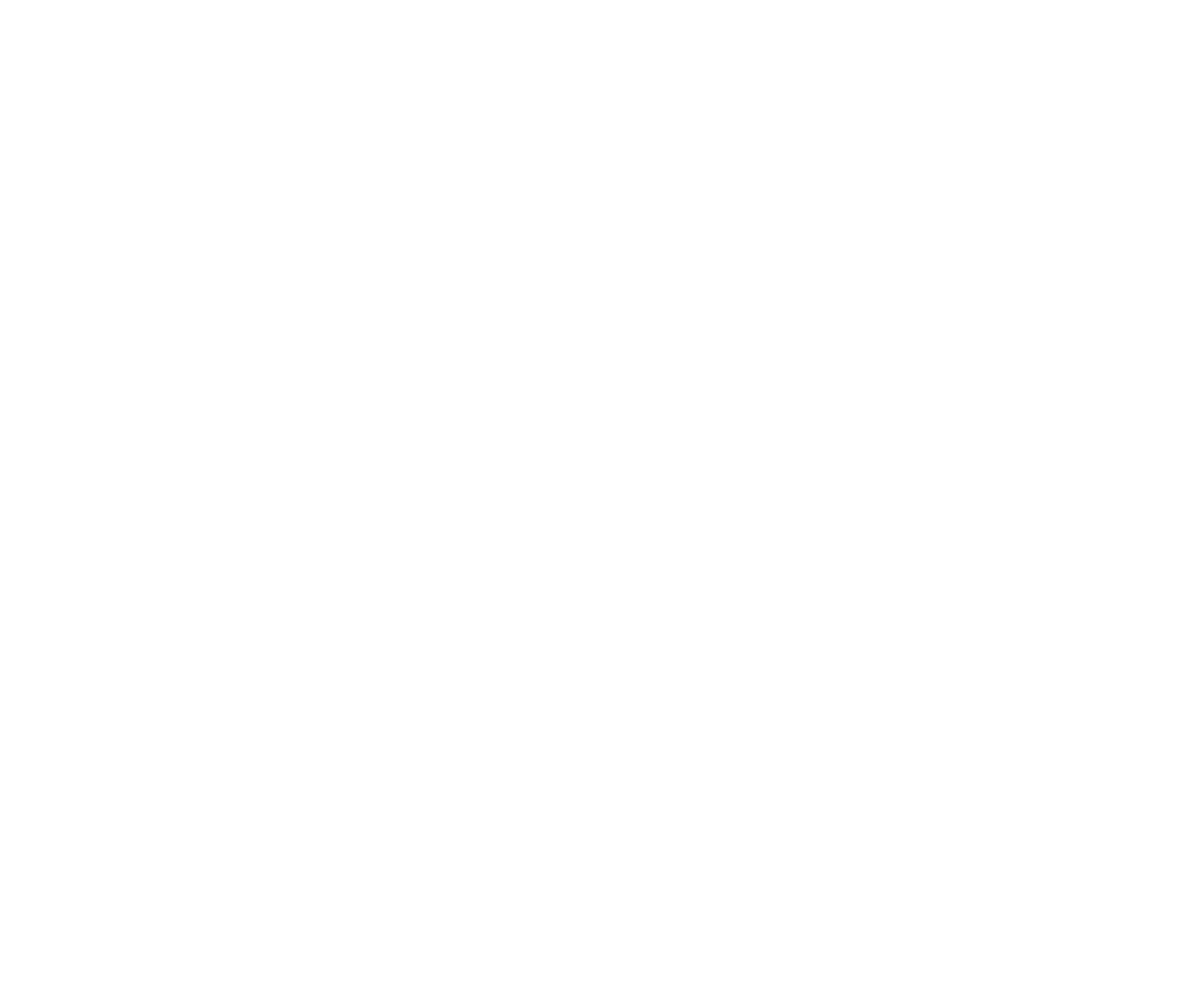
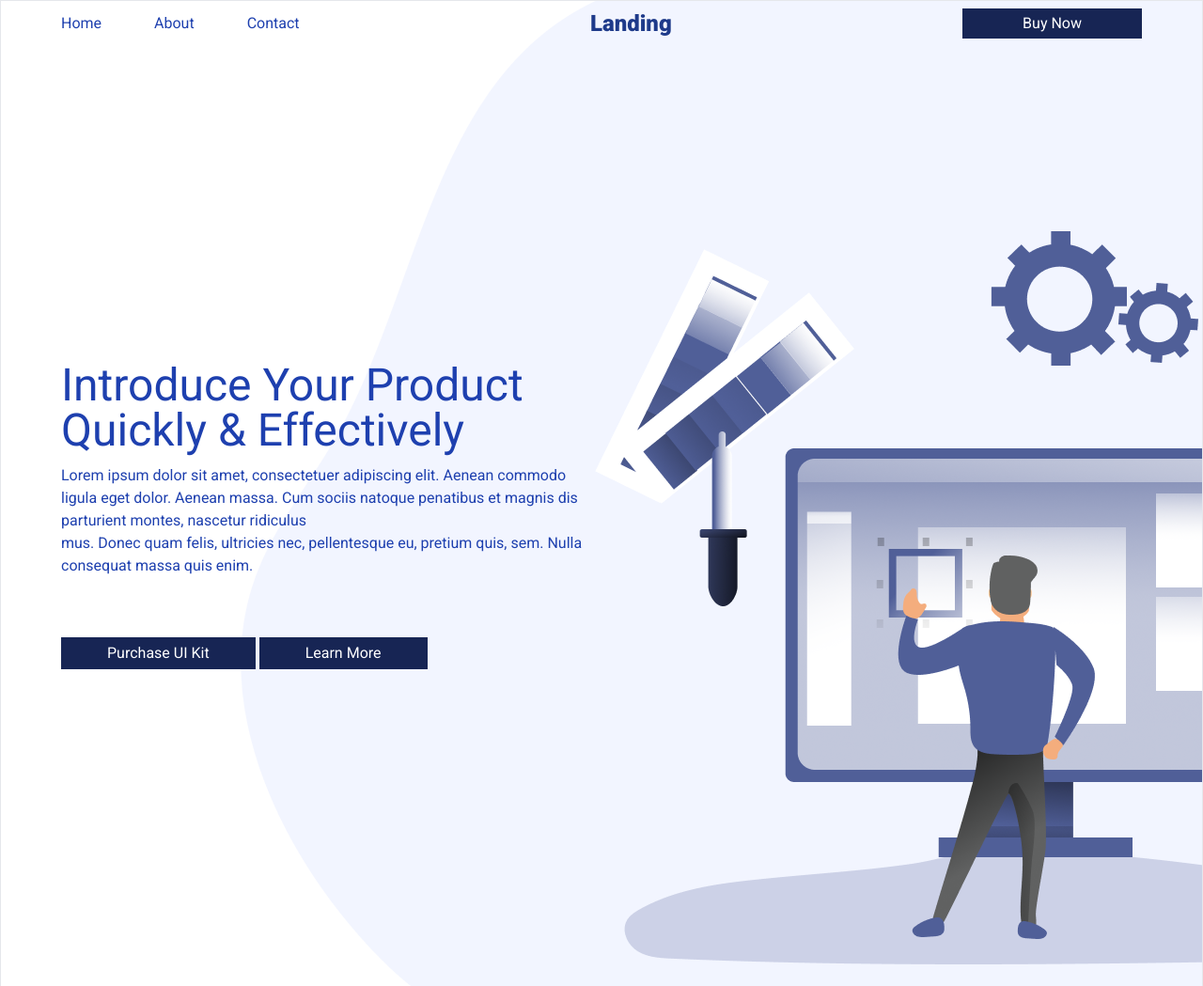
Before and after one commit to pxgacademy/Practice_project_one, a plain HTML site: page index.html in a window 1280 px wide. Shown: the whole page at 94% size. Before the commit the page ends 800 px from the top, so only its background shows below. Drawn offline with nearby package versions, Linux system fonts and the light colour scheme.

Commit message:
Header section completed

```diff
--- a/index.html
+++ b/index.html
@@ -10,7 +10,7 @@
     <link rel="preconnect" href="https://fonts.googleapis.com" />
     <link rel="preconnect" href="https://fonts.gstatic.com" crossorigin />
     <link
-      href="https://fonts.googleapis.com/css2?family=Manrope:wght@200..800&display=swap"
+      href="https://fonts.googleapis.com/css2?family=Roboto:ital,wght@0,100;0,300;0,400;0,500;0,700;0,900;1,100;1,300;1,400;1,500;1,700;1,900&display=swap"
       rel="stylesheet"
     />
     <!-- Fontawesome cdn -->
@@ -28,9 +28,74 @@
     />
   </head>
   <!-- body started here -->
-  <body class="font-manrope">
+  <body class="font-roboto w-full max-w-[1440px] mx-auto border">
     <!-- header section started -->
-    <header></header>
+    <header
+      class="md:min-h-[1000px] w-full px-5 md:bg-[url(./images/banner.png)] bg-no-repeat bg-right-top"
+    >
+      <nav
+        class="w-full max-w-[1150px] mx-auto flex justify-between items-center py-2"
+      >
+        <!-- left -->
+        <div>
+          <ul
+            class="flex items-center gap-5 md:gap-10 lg:gap-14 text-base text-blue-800"
+          >
+            <li><a href="">Home</a></li>
+            <li><a href="">About</a></li>
+            <li><a href="">Contact</a></li>
+          </ul>
+        </div>
+
+        <!-- center -->
+        <div>
+          <h3 class="text-2xl font-extrabold text-blue-900">Landing</h3>
+        </div>
+
+        <!-- right -->
+        <div>
+          <button class="px-16 text-white bg-blue-950 py-1">Buy Now</button>
+        </div>
+      </nav>
+
+      <!-- banner section -->
+      <section class="w-full md:min-h-[1000px]">
+        <div
+          class="w-full max-w-[1150px] mx-auto grid grid-cols-1 md:grid-cols-2 items-center md:min-h-[1000px]"
+        >
+          <!-- first part -->
+          <div>
+            <h2 class="text-2xl md:text-4xl lg:text-5xl text-blue-800 mb-3">
+              Introduce Your Product Quickly & Effectively
+            </h2>
+            <p class="text-blue-800">
+              Lorem ipsum dolor sit amet, consectetuer adipiscing elit. Aenean
+              commodo ligula eget dolor. Aenean massa. Cum sociis natoque
+              penatibus et magnis dis parturient montes, nascetur ridiculus
+              <br />
+              mus. Donec quam felis, ultricies nec, pellentesque eu, pretium
+              quis, sem. Nulla consequat massa quis enim.
+            </p>
+            <!-- buttons -->
+            <div class="mt-16">
+              <button
+                class="px-12 text-white bg-blue-950 py-1 hover:bg-white hover:text-blue-950 hover:border hover:border-blue-950 border border-blue-950 transition duration-300"
+              >
+                Purchase UI Kit
+              </button>
+              <button
+                class="px-12 text-white bg-blue-950 py-1 hover:bg-white hover:text-blue-950 hover:border-blue-950 border border-blue-950 transition duration-300"
+              >
+                Learn More
+              </button>
+            </div>
+          </div>
+
+          <!-- second part -->
+          <div></div>
+        </div>
+      </section>
+    </header>
     <main></main>
     <footer></footer>
     <!-- JavaScript -->
--- a/js/script.js
+++ b/js/script.js
@@ -15,7 +15,7 @@ tailwind.config = {
         customBgPosition: "25px 50px",
       },
       fontFamily: {
-        manrope: ["Manrope", "sans-serif"],
+        roboto: ["Roboto", "sans-serif"],
       },
     },
   },
--- a/styles/styles.css
+++ b/styles/styles.css
@@ -1,73 +1,3 @@
-:root {
-  /* font family */
-  --primaryFont: ;
-  --secondaryFont: ;
-  --tertiaryFont: ;
-  --quaternaryFont: ;
-  --quinaryFont: ;
-
-  /* font weight */
-  --wRegular: 400;
-  --wMedium: 500;
-  --wSemiBold: 600;
-  --wBold: 700;
-  --wExtraBold: 800;
-  --wBlack: 900;
-
-  /* color */
-  --primaryColor: ;
-  --secondaryColor: ;
-  --tertiaryColor: ;
-  --quaternaryColor: ;
-  --quinaryColor: ;
-  --darkColor: rgba(0, 0, 0, 1);
-  --darkColor2: rgba(34, 34, 34, 1);
-  --lightColor: rgba(255, 255, 255, 1);
-  --lightColor2: rgba(220, 220, 220, 1);
-  --buttonColor: rgba(230, 83, 60, 1);
+.color{
+  background: ;
 }
-
-*,
-*::before,
-*::after {
-  margin: 0;
-  padding: 0;
-  box-sizing: border-box;
-}
-
-html {
-  scroll-behavior: smooth;
-}
-
-body {
-  width: 100%;
-  max-width: 1440px;
-  margin: 0 auto;
-  font-family: var(--primaryFont);
-  font-weight: var(--wRegular);
-  line-height: 160%;
-  font-size: 1rem;
-  font-style: normal;
-  letter-spacing: 0rem;
-  color: var(--darkColor2);
-}
-
-.btn {
-  border-radius: 42px;
-  padding: 16px 40px;
-  border: none;
-  background-color: var(--buttonColor);
-  color: var(--lightColor);
-  font-family: var(--primaryFont);
-  font-weight: var(--wSemiBold);
-  font-size: 1.125rem;
-  line-height: 122%;
-  transition: 0.3s;
-  cursor: pointer;
-}
-
-.display {
-  display: flex;
-  justify-content: space-between;
-  align-items: center;
-}
```
